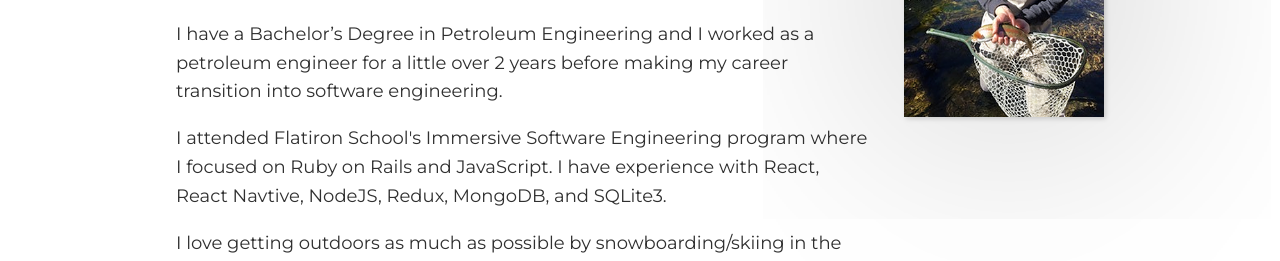
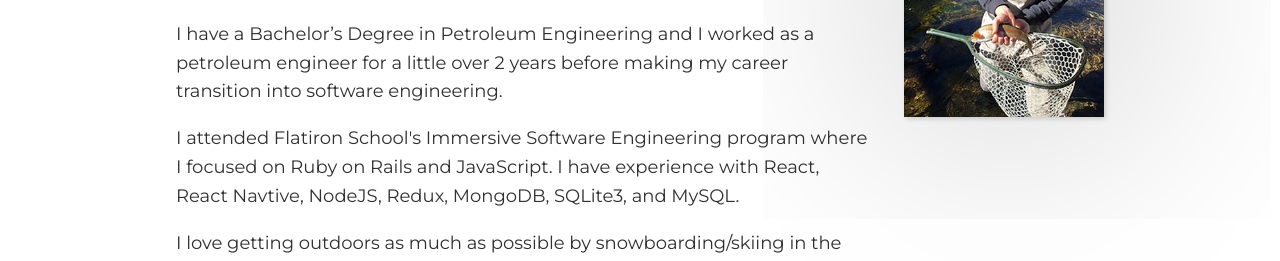
Before and after one commit to mnavoy4/Michael-Navoy-Portfolio-Site, a React (Create React App) app: page / in a window 1280 px wide. Shown: the part 1560-1821 px from the top of the page. Built offline with nearby package versions, Linux system fonts and the light colour scheme.

Commit message:
updated about me skills section

```diff
--- a/src/Components/AboutMe.js
+++ b/src/Components/AboutMe.js
@@ -15,7 +15,7 @@ export default function AboutMe(){
         </p>
         <p>
           I attended Flatiron School's Immersive Software Engineering program where I focused on Ruby on Rails and JavaScript.
-          I have experience with React, React Navtive, NodeJS, Redux, MongoDB, and SQLite3.
+          I have experience with React, React Navtive, NodeJS, Redux, MongoDB, SQLite3, and MySQL.
         </p>
         <p>
           I love getting outdoors as much as possible by snowboarding/skiing in the winter and hiking with my dog Zella in the summer.
```
